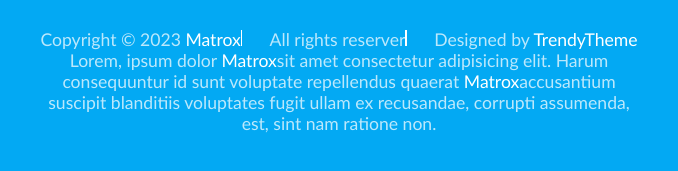
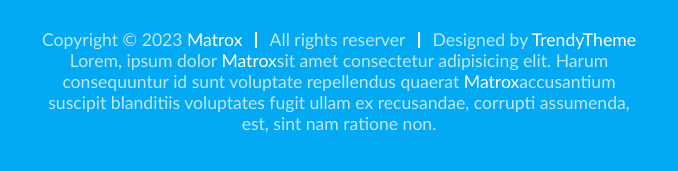
Before and after one commit to Vilteee/4-coming-soon, a website: page index.html in a window 1280 px wide. Shown: the part 745-916 px from the top of the page, 301-979 px from the left. Drawn offline with Linux system fonts and the light colour scheme.

Commit message:
position commit

```diff
--- a/css/pages/home.css
+++ b/css/pages/home.css
@@ -73,13 +73,25 @@ footer > .row-short a {
     margin-bottom: 2rem;
 }
 
+.text-trio > p {
+    position: relative;
+
+}
 
 .text-trio > p::after {
     content: " ";
+    display: none;
     display: inline-block;
     width: 0.1rem;
     height: 1rem;
     background-color: #fff;
+    position: absolute;
+    right: -0.9rem;
+    top: 50%;
+    transform: translateY(-50%);
+
+
+
     }
 
 
@@ -94,4 +106,8 @@ footer > .row-short a {
    display: flex;
    gap: 1.7rem;
 }
+.text-trio > p::after {
+    display: block;
+
+    }
 }
```
